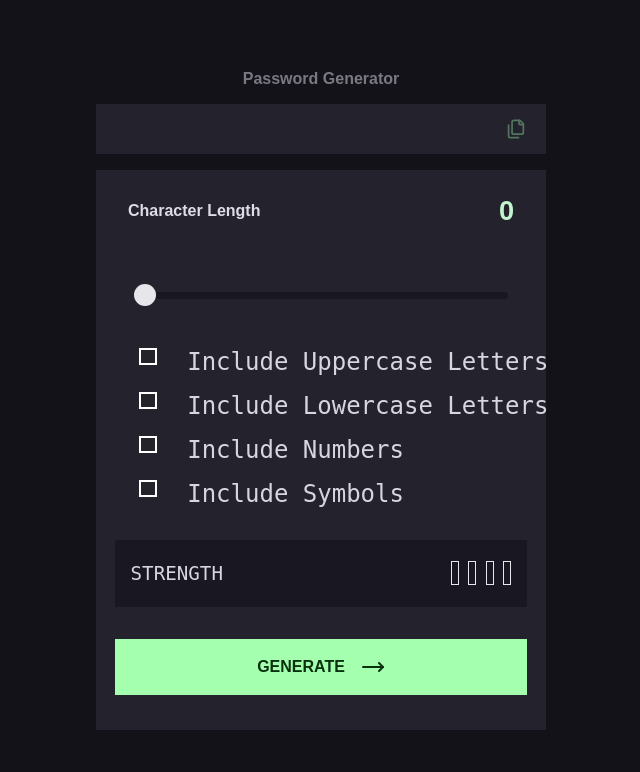
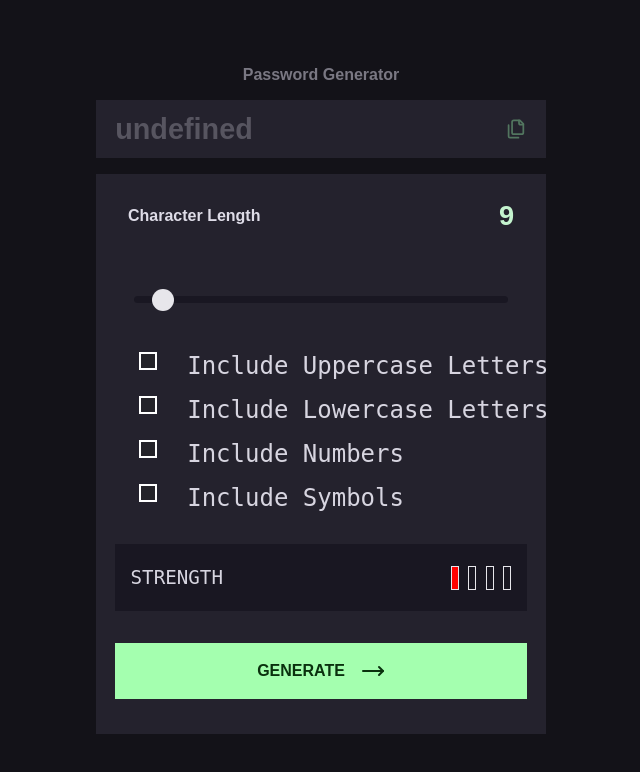
Before and after one commit to amirhoosian/password_generator, a website built with Vite: page index.html in a window 1280 px wide. Both pictures are taken after a click on the button "GENERATE". Shown: the whole page, without its empty margins (319-959 px from the left). Built offline with nearby package versions, Linux system fonts and the light colour scheme.

Commit message:
add more js

```diff
--- a/index.html
+++ b/index.html
@@ -41,7 +41,7 @@
               type="range"
               name="range"
               id="processing_bar"
-              value="0"
+              value="1"
               min="0"
               max="20"
             />
--- a/src/passwordgenerator.js
+++ b/src/passwordgenerator.js
@@ -3,7 +3,7 @@ window.addEventListener("DOMContentLoaded", () => {
   const processingBar = document.querySelector("#processing_bar");
   const passwordelement = document.querySelector(".password");
   const clipboardCopy = document.querySelector(".lucide.lucide-files");
-
+  const strongNumber = document.querySelector(".strong_number");
   const uppercaseLetters = "ABCDEFGHIJKLMNOPQRSTUVWXYZ";
   const lowercaseLetters = "abcdefghijklmnopqrstuvwxyz";
   const numbers = "0123456789";
@@ -61,7 +61,7 @@ window.addEventListener("DOMContentLoaded", () => {
     );
     passwordelement.textContent = setpassword;
     updateStrengthMeter(passwordelement.textContent);
-    console.log(passwordelement.textContent);
+    strongNumber.textContent = passwordelement.textContent.length;
   });
 
   clipboardCopy.addEventListener("click", () => {
--- a/src/style.css
+++ b/src/style.css
@@ -208,3 +208,7 @@ body {
   border: none;
   font-weight: bold;
 }
+
+.active {
+  background-color: red;
+}
```
